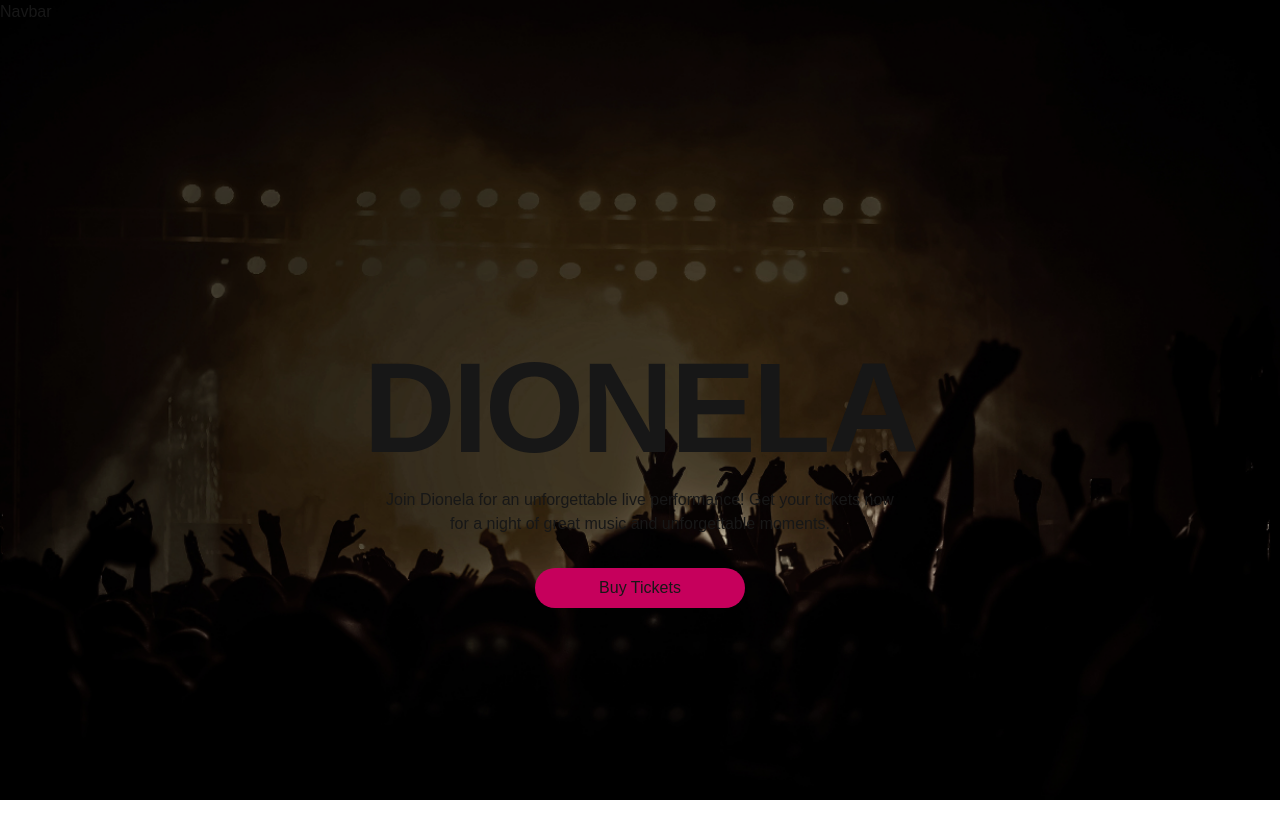
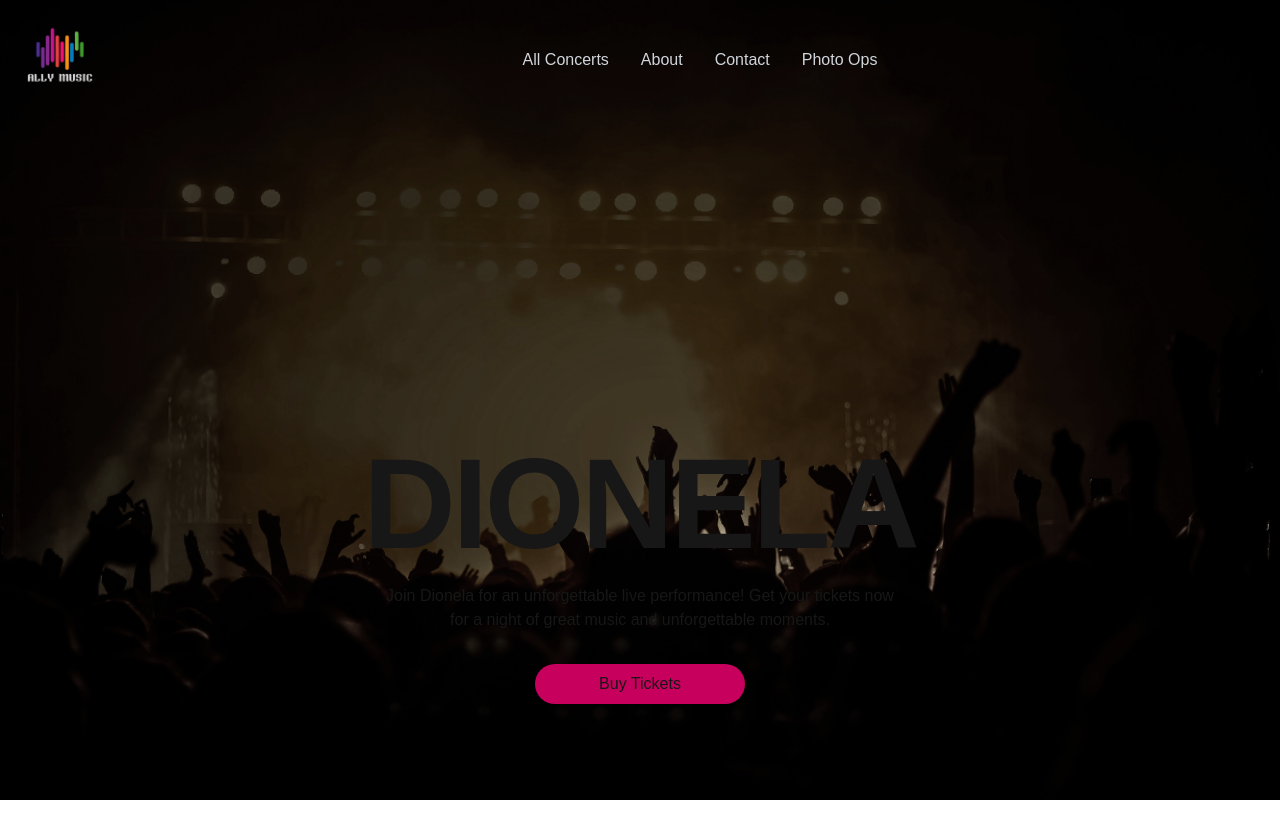
Before and after one commit to alexmortelsison/allymusic5, a Next.js app: page / in a window 1280 px wide. Before the commit the page ends 800 px from the top, so only its background shows below. Built offline with nearby package versions, Linux system fonts and the light colour scheme.

Commit message:
updated Navbar

```diff
--- /dev/null
+++ b/app/components/NavLinks.tsx
@@ -0,0 +1,43 @@
+"use client";
+
+import Link from "next/link";
+import { usePathname } from "next/navigation";
+
+const navLinks = [
+  {
+    name: "All Concerts",
+    href: "/allconcerts",
+  },
+  {
+    name: "About",
+    href: "/about",
+  },
+  {
+    name: "Contact",
+    href: "/contact",
+  },
+  {
+    name: "Photo Ops",
+    href: "/photops",
+  },
+];
+
+export default function NavLinks() {
+  const pathName = usePathname();
+  return (
+    <div className="flex space-x-8">
+      {navLinks.map((link) => (
+        <div key={link.href}>
+          <Link
+            href={link.href}
+            className={`${
+              pathName === link.href ? "font-bold" : "text-gray-300"
+            }`}
+          >
+            {link.name}
+          </Link>
+        </div>
+      ))}
+    </div>
+  );
+}
--- a/app/components/Navbar.tsx
+++ b/app/components/Navbar.tsx
@@ -1,3 +1,25 @@
+import Image from "next/image";
+import Link from "next/link";
+import NavLinks from "./NavLinks";
+
 export default function Navbar() {
-  return <div>Navbar</div>;
+  return (
+    <div className="flex justify-between items-center max-w-7xl mx-auto">
+      <Link href={"/"}>
+        <Image
+          src={"/logo.png"}
+          alt="logo"
+          width={120}
+          height={120}
+          className="object-cover"
+        />
+      </Link>
+      <div>
+        <NavLinks />
+      </div>
+      <div>
+
+      </div>
+    </div>
+  );
 }
```
Also changed, not shown: public/logo.png (added).
